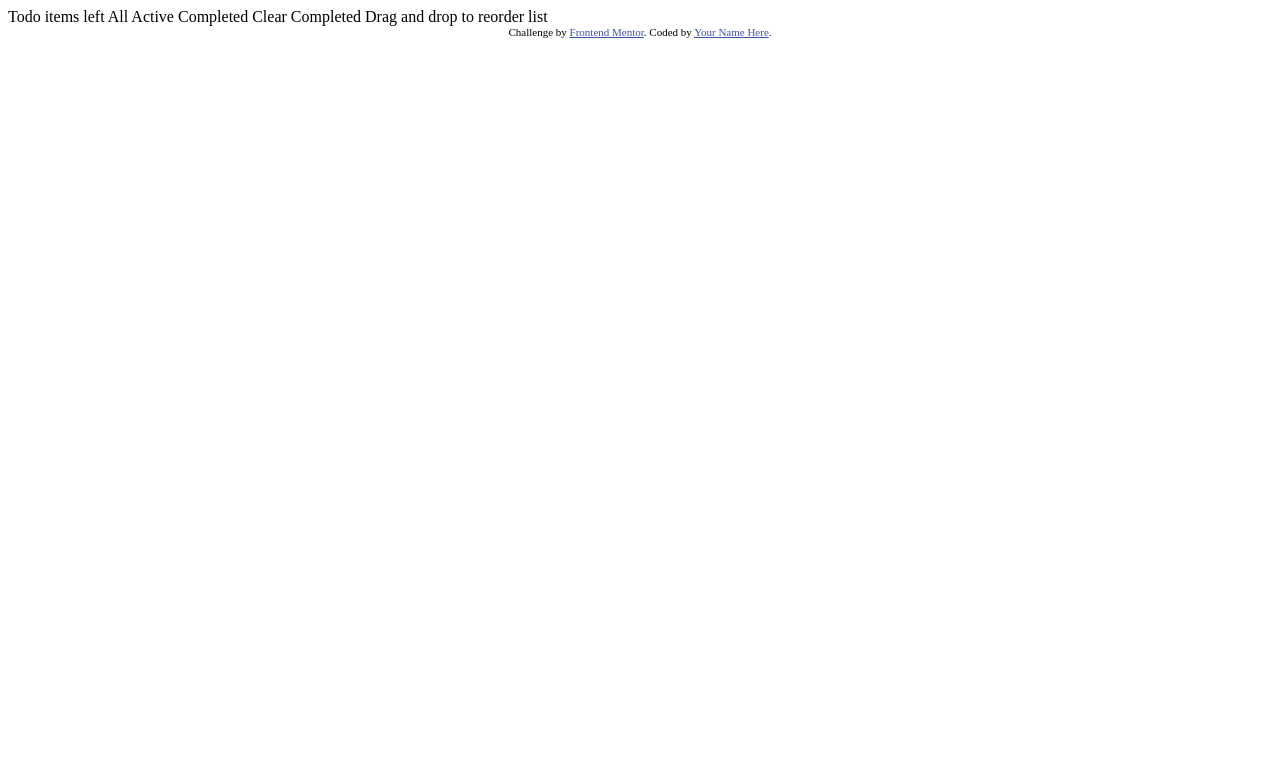
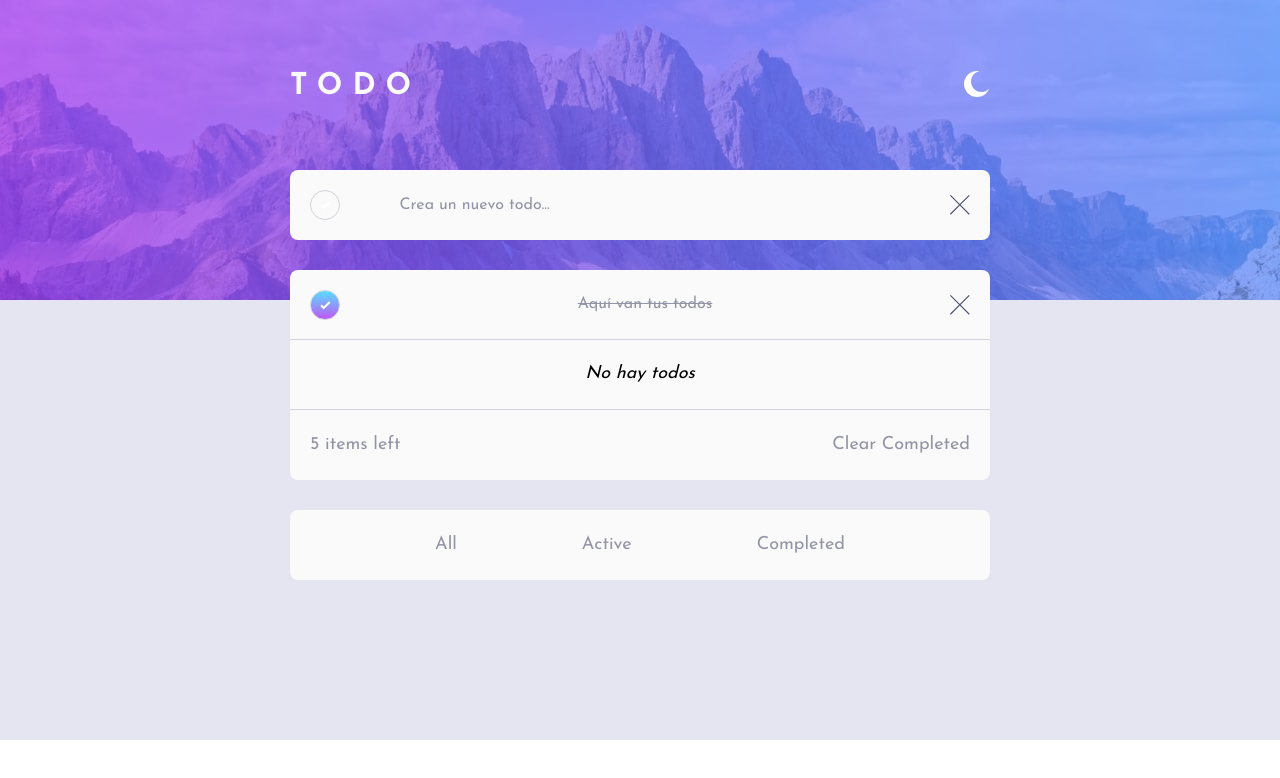
Before and after one commit to luismario2393/todo-app-main, a plain HTML site: page index.html in a window 1280 px wide. Drawn offline with Linux system fonts and the light colour scheme.

Commit message:
TODO light diseño html y css

```diff
--- a/index.html
+++ b/index.html
@@ -5,32 +5,68 @@
   <meta name="viewport" content="width=device-width, initial-scale=1.0"> <!-- displays site properly based on user's device -->
 
   <link rel="icon" type="image/png" sizes="32x32" href="./images/favicon-32x32.png">
+  <link rel="stylesheet" href="./styles/normalize.css">
+  <link rel="preconnect" href="https://fonts.googleapis.com">
+  <link rel="preconnect" href="https://fonts.gstatic.com" crossorigin>
+  <link href="https://fonts.googleapis.com/css2?family=Josefin+Sans:wght@400;700&display=swap" rel="stylesheet">
+  <link rel="stylesheet" href="./styles/styles.css">
 
-  <title>Frontend Mentor | Todo app</title>
+  <title>Todo app</title>
 
   <!-- Feel free to remove these styles or customise in your own stylesheet 👍 -->
-  <style>
-    .attribution { font-size: 11px; text-align: center; }
-    .attribution a { color: hsl(228, 45%, 44%); }
-  </style>
+
 </head>
 <body>
 
-  Todo
+  <header class="header">
+    <div class="container container-header">
+      <div class="logo">
+        <h1>TODO</h1>
+      </div>
+      <div class="icon-moon">
+        <img src="./images/icon-moon.svg" alt="icon moon">
+      </div>
+    </div>
+  </header>
 
-  <!-- Add dynamic number --> items left
+  <main>
+    <div class="input-principal container">
+      <div>
+        <img src="./images/icon-check.svg" alt="icon check">
+      </div>
+      <input type="text" name="" id="" placeholder="Crea un nuevo todo...">
+      <figure class="icon-x">
+        <img src="./images/icon-cross.svg"  alt="">
+      </figure>
+    </div>
 
-  All
-  Active
-  Completed
+    <div class="contenedor-main container">
+      <div class="todo-ready">
+        <img src="./images/icon-check.svg" alt="icon check">
+      </div>
+      <p>Aquí van tus todos</p>
+      <figure class="icon-x">
+        <img src="./images/icon-cross.svg"  alt="">
+      </figure>
+    </div>
 
-  Clear Completed
+    <div class="contenedor-main-p container">
+      <p>No hay todos</p>
+    </div>
 
-  Drag and drop to reorder list
+    <div class="contenedor-main-cierre container">
+      <p><span>5</span> items left</p>
+      <a href="#">Clear Completed</a>
+    </div>
 
-  <div class="attribution">
-    Challenge by <a href="https://www.frontendmentor.io?ref=challenge" target="_blank">Frontend Mentor</a>.
-    Coded by <a href="#">Your Name Here</a>.
-  </div>
+    <div class="contenedor-main-filtro container">
+      <p>All</p>
+      <p>Active</p>
+      <p>Completed</p>
+    </div>
+
+  </main>
+
+
 </body>
 </html>
--- /dev/null
+++ b/styles/styles.css
@@ -0,0 +1,190 @@
+:root {
+  --font: 'Josefin Sans', sans-serif;
+
+  /* Primary */
+  --bright-blue: hsl(220, 98%, 61%);
+  --check-background: linear-gradient(hsl(192, 100%, 67%), hsl(280, 87%, 65%));
+
+  /* Light Theme */
+  --very-light-gray: hsl(0, 0%, 98%);
+  --very-light-grayish-blue: hsl(236, 33%, 92%);
+  --light-grayish-blue: hsl(233, 11%, 84%);
+  --dark-grayish-blue: hsl(236, 9%, 61%);
+  --very-dark-grayish-blue: hsl(235, 19%, 35%);
+
+  /* Dark Theme */
+  --very-dark-blue-dark: hsl(235, 21%, 11%);
+  --very-dark-besaturated-blue-dark: hsl(235, 24%, 19%);
+  --light-grayish-blue-dark: hsl(234, 39%, 85%);
+  --light-grayish-blue-dark: hsl(236, 33%, 92%); /* (hover)*/
+  --dark-grayish-blue-dark: hsl(234, 11%, 52%);
+  --very-dark-grayish-blue-dark: hsl(233, 14%, 35%);
+  --very-darky-grayish-blue-dark: hsl(237, 14%, 26%);
+}
+html {
+  box-sizing: border-box;
+  font-size: 62.5%;
+}
+*, *:before, *:after {
+  box-sizing: inherit;
+}
+body {
+  font-family: var(--font);
+  font-size: 1.8rem;
+}
+.container {
+  width: 90%;
+  max-width: 70rem;
+  margin: 0 auto;
+}
+
+/* Header */
+
+.header {
+  background-image: url('../images/bg-desktop-light.jpg');
+  background-size: cover;
+  background-position: center;
+  background-repeat: no-repeat;
+  height: 300px;
+}
+.container-header {
+  display: flex;
+  justify-content: space-between;
+  align-items: center;
+  padding: 5rem 0 2rem 0;
+}
+.logo h1{
+  letter-spacing: 1rem;
+  font-size: 3rem;
+  color: var(--very-light-gray);
+}
+main {
+  background: var(--very-light-grayish-blue);
+  height: 55vh;
+}
+.input-principal {
+  display: flex;
+  justify-content: space-between;
+  padding: 2rem;
+  gap: 1rem;
+  border-radius: 0.8rem;
+  background-color: var(--very-light-gray);
+  position: relative;
+  bottom: 13rem;
+}
+.input-principal div{
+  display: flex;
+  align-items: center;
+  justify-content: center;
+  width: 3rem;
+  height: 3rem;
+  border-radius: 50%;
+  border: 1px solid var(--light-grayish-blue);
+}
+.input-principal input {
+  width: 75%;
+  font-size: 1.6rem;
+  border: none;
+  background: transparent;
+  outline: none;
+}
+.input-principal input::placeholder {
+  color: var(--dark-grayish-blue);
+}
+.todo-ready {
+  background: var(--check-background);
+}
+.icon-x {
+  display: flex;
+  align-items: center;
+  margin: 0;
+}
+.input-principal .icon-x img {
+  width: 2rem;
+  height: 2rem;
+  text-align: center;
+}
+.contenedor-main {
+  display: flex;
+  justify-content: space-between;
+  padding: 2rem;
+  gap: 1rem;
+  border-radius: 0.8rem 0.8rem 0 0;;
+  background-color: var(--very-light-gray);
+  border-bottom: 1px solid var(--light-grayish-blue);
+  margin-top: 3rem;
+  height: 70px;
+  position: relative;
+  bottom: 13rem;
+}
+.contenedor-main div {
+  display: flex;
+  align-items: center;
+  justify-content: center;
+  width: 3rem;
+  height: 3rem;
+  border-radius: 50%;
+  border: 1px solid var(--light-grayish-blue);
+}
+.contenedor-main p{
+  display: flex;
+  align-items: center;
+  justify-content: center;
+  text-decoration: line-through;
+  margin: 0;
+  width: 75%;
+  font-size: 1.6rem;
+  color: var(--dark-grayish-blue);
+}
+.icon-x img {
+  width: 2rem;
+  height: 2rem;
+}
+
+.contenedor-main-p {
+  display: flex;
+  justify-content: center;
+  align-items: center;
+  background-color: var(--very-light-gray);
+  height: 70px;
+  border-bottom: 1px solid var(--light-grayish-blue);
+  font-style: italic;
+  position: relative;
+  bottom: 13rem;
+}
+.contenedor-main-cierre {
+  display: flex;
+  justify-content: space-between;
+  align-items: center;
+  height: 70px;
+  padding: 2rem;
+  border-radius: 0 0 0.8rem 0.8rem;
+  background-color: var(--very-light-gray);
+  color: var(--dark-grayish-blue);
+  position: relative;
+  bottom: 13rem;
+}
+.contenedor-main-cierre a {
+  text-decoration: none;
+  color: var(--dark-grayish-blue);
+}
+.contenedor-main-cierre a:hover {
+  text-decoration: underline;
+}
+.contenedor-main-filtro {
+  display: flex;
+  justify-content: space-evenly;
+  align-items: center;
+  height: 70px;
+  padding: 2rem;
+  border-radius:0.8rem;
+  background-color: var(--very-light-gray);
+  color: var(--dark-grayish-blue);
+  position: relative;
+  bottom: 13rem;
+  margin-top: 3rem;
+}
+.contenedor-main-filtro p:hover {
+  color: var(--bright-blue);
+  cursor: pointer;
+}
```
Also changed, not shown: README.md, style-guide.md (line endings or trailing spaces), styles/normalize.css (added).
